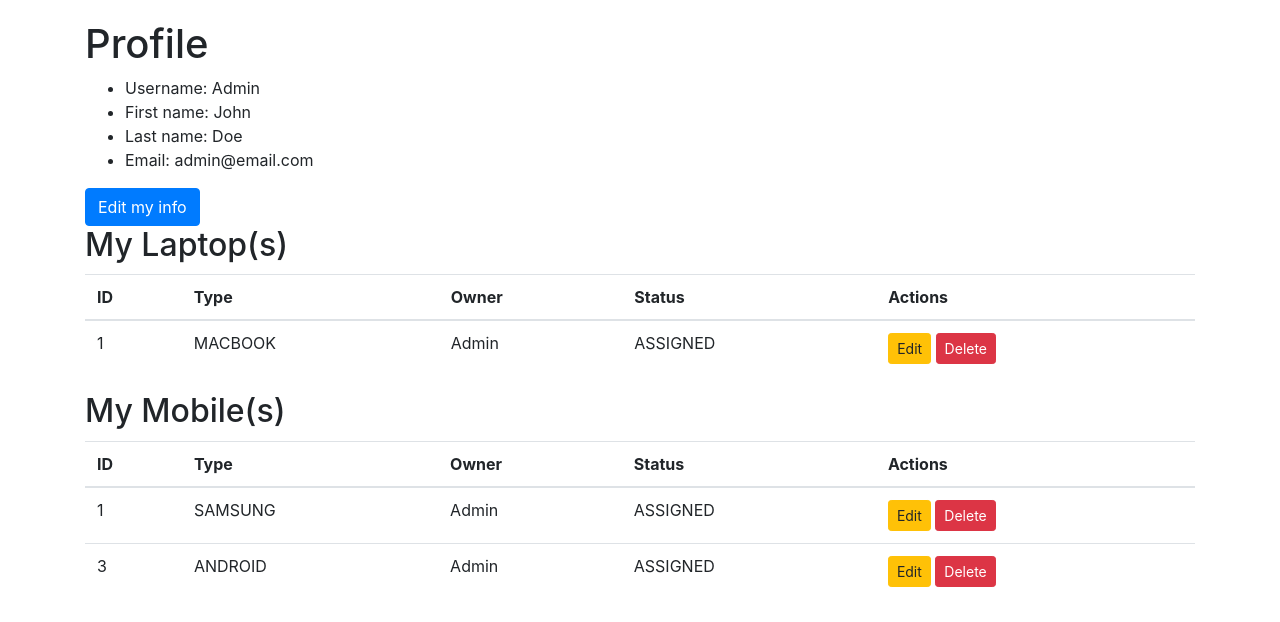
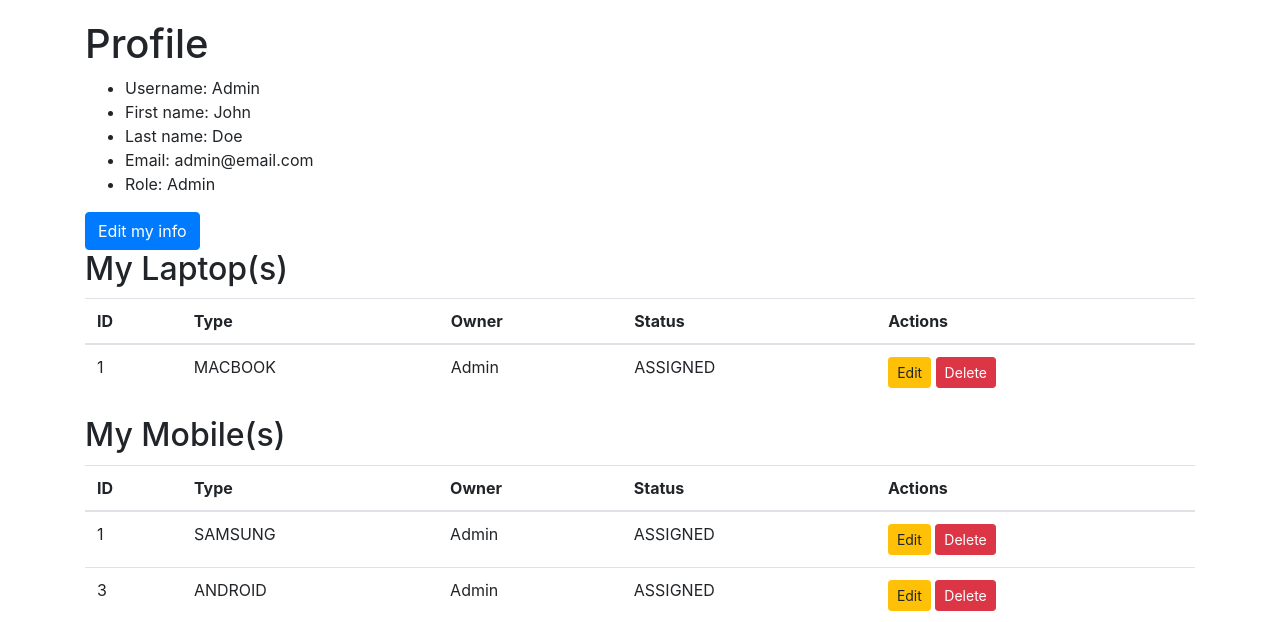
Before and after one commit to the-nathan-smith/asset-management-system, a Django app: page /users/display_profile in a window 1280 px wide. Shown: the part 56-678 px from the top of the page. Run offline with Django 4.2, Linux system fonts and the light colour scheme; a user stored in the database is signed in; data comes from the database, SQL or seed files in the repository; both versions use the stored data as it was after the commit.

Commit message:
Add role to user profile

```diff
--- a/users/templates/authenticate/display_profile.html
+++ b/users/templates/authenticate/display_profile.html
@@ -8,6 +8,14 @@
         <li>First name: {{request.user.first_name}}</li>
         <li>Last name: {{request.user.last_name}}</li>
         <li>Email: {{request.user.email}}</li>
+        <li>
+            {% if request.user.is_superuser %}
+                Role: Admin
+            {% else %}
+                Role: Regular
+            {% endif %}
+        </li>
+
     </ul>
 
     <a class="btn btn-primary" href="{% url 'edit_profile' %}">Edit my info</a>
```
Also changed, not shown: db.sqlite3.
